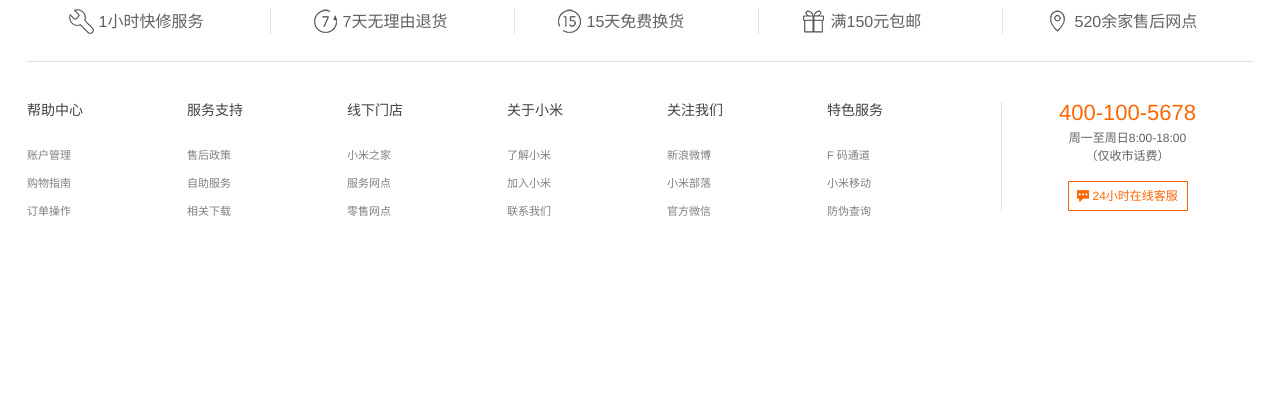
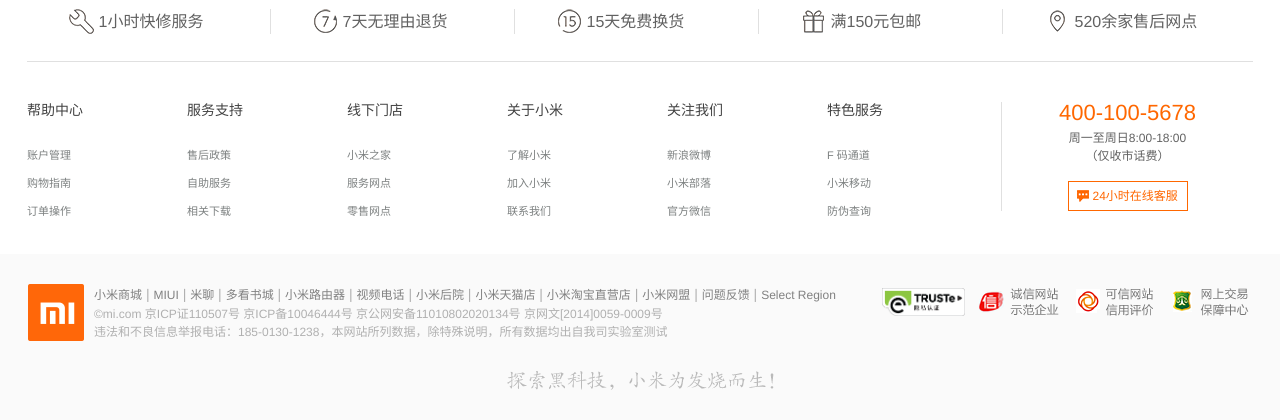
Before and after one commit to houjian/web, a web app: file 小米首页/index.html in a window 1280 px wide. Shown: the part 1790-2210 px from the top of the page. Before the commit the page ends 2006 px from the top, so only its background shows below. Run offline with its HTML, style and script files only (its server is not run), Linux system fonts and the light colour scheme.

Commit message:
底部版权信息区域

```diff
--- a/小米首页/css/style.css
+++ b/小米首页/css/style.css
@@ -177,7 +177,7 @@ body{font:14px/1.5 "Helvetica Neue",Helvetica,Arial,"Microsoft Yahei","Hiragino
 #footer .service li{float:left;width:243px;border-left:1px solid #e0e0e0;}
 #footer .service li.first{border-left:none;}
 #footer .service li a{display:block;width:130px;height:25px;line-height:25px;margin:0 auto;padding-left:30px;font-size:16px;
-    color:#616161;background:url("../img/icon/icon-service.png") no-repeat 0 0;}
+    color:#616161;background:url("../img/icon/icon-service.png") no-repeat;}
 #footer .service li a.one{background-position:0 -25px;}
 #footer .service li a.seven{background-position:0 -75px;}
 #footer .service li a.fifteen{background-position:0 -125px;}
@@ -200,3 +200,15 @@ body{font:14px/1.5 "Helvetica Neue",Helvetica,Arial,"Microsoft Yahei","Hiragino
 #footer .contact a{display:inline-block;width:94px;height:28px;line-height:28px;color:#ff6700;border:1px solid #ff6700;
     font-size:12px;padding-left:24px;background:url("../img/icon/icon-contact.png") no-repeat 0 -28px;text-align:left;}
 #footer .contact a:hover{background-color:#ff6700;background-position:0 0;color:#fff;}
+
+/*底部info区域*/
+#info{padding:30px 0;background:#fafafa;}
+#info .logo{width:57px;height:57px;background:url("../img/logo-footer.png") no-repeat center;margin-right:10px;}
+#info .info a{font-size:12px;color:#818181;}
+#info .info a:hover{color:#ff6700;}
+#info .info .sep{color:#b0b0b0;margin:0;}
+#info .info p,#info .info p a{font-size:12px;color:#b0b0b0;}
+#info .link{padding-top:4px;}
+#info .link img{width:auto;height:28px;margin-left:7px;}
+#info .slogan{clear:both;width:267px;height:19px;margin:30px auto 0 auto;
+    background:url("../img/slogan2016.png") no-repeat;}
--- a/小米首页/index.html
+++ b/小米首页/index.html
@@ -1046,6 +1046,48 @@
         </div>
     </div>
 </div>
-<div id="info"></div>
+<div id="info">
+    <div class="container">
+        <div class="copyright clear">
+            <div class="logo fl"></div>
+            <div class="info fl">
+                <a href="#">小米商城</a>
+                <span class="sep">|</span>
+                <a href="#">MIUI</a>
+                <span class="sep">|</span>
+                <a href="#">米聊</a>
+                <span class="sep">|</span>
+                <a href="#">多看书城</a>
+                <span class="sep">|</span>
+                <a href="#">小米路由器</a>
+                <span class="sep">|</span>
+                <a href="#">视频电话</a>
+                <span class="sep">|</span>
+                <a href="#">小米后院</a>
+                <span class="sep">|</span>
+                <a href="#">小米天猫店</a>
+                <span class="sep">|</span>
+                <a href="#">小米淘宝直营店</a>
+                <span class="sep">|</span>
+                <a href="#">小米网盟</a>
+                <span class="sep">|</span>
+                <a href="#">问题反馈</a>
+                <span class="sep">|</span>
+                <a href="#">Select Region</a>
+                <p>
+                    ©<a href="#">mi.com</a> 京ICP证110507号 京ICP备10046444号 <a href="#">京公网安备11010802020134号</a> <a href="#">京网文[2014]0059-0009号</a><br/>
+                    违法和不良信息举报电话：185-0130-1238，本网站所列数据，除特殊说明，所有数据均出自我司实验室测试
+                </p>
+            </div>
+            <div class="link fr">
+                <a href="#"><img src="img/seal.png" alt="seal"></a>
+                <a href="#"><img src="img/v-logo-2.png" alt="v-logo-2"></a>
+                <a href="#"><img src="img/v-logo-1.png" alt="v-logo-1"></a>
+                <a href="#"><img src="img/v-logo-3.png" alt="v-logo-3"></a>
+            </div>
+        </div>
+        <div class="slogan"></div>
+    </div>
+</div>
 </body>
 </html>
```
Also changed, not shown: 小米首页/img/slogan2016.png (added).
